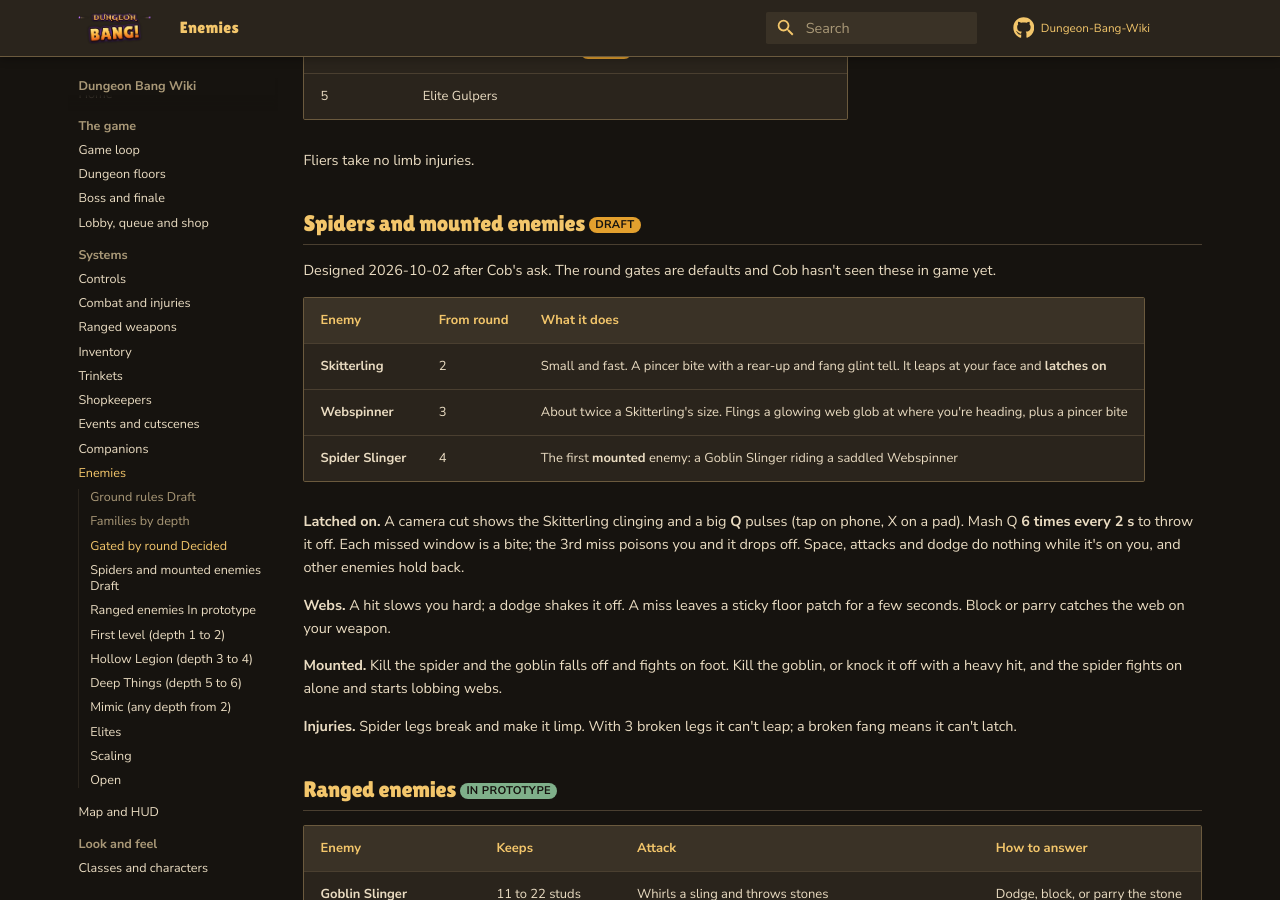
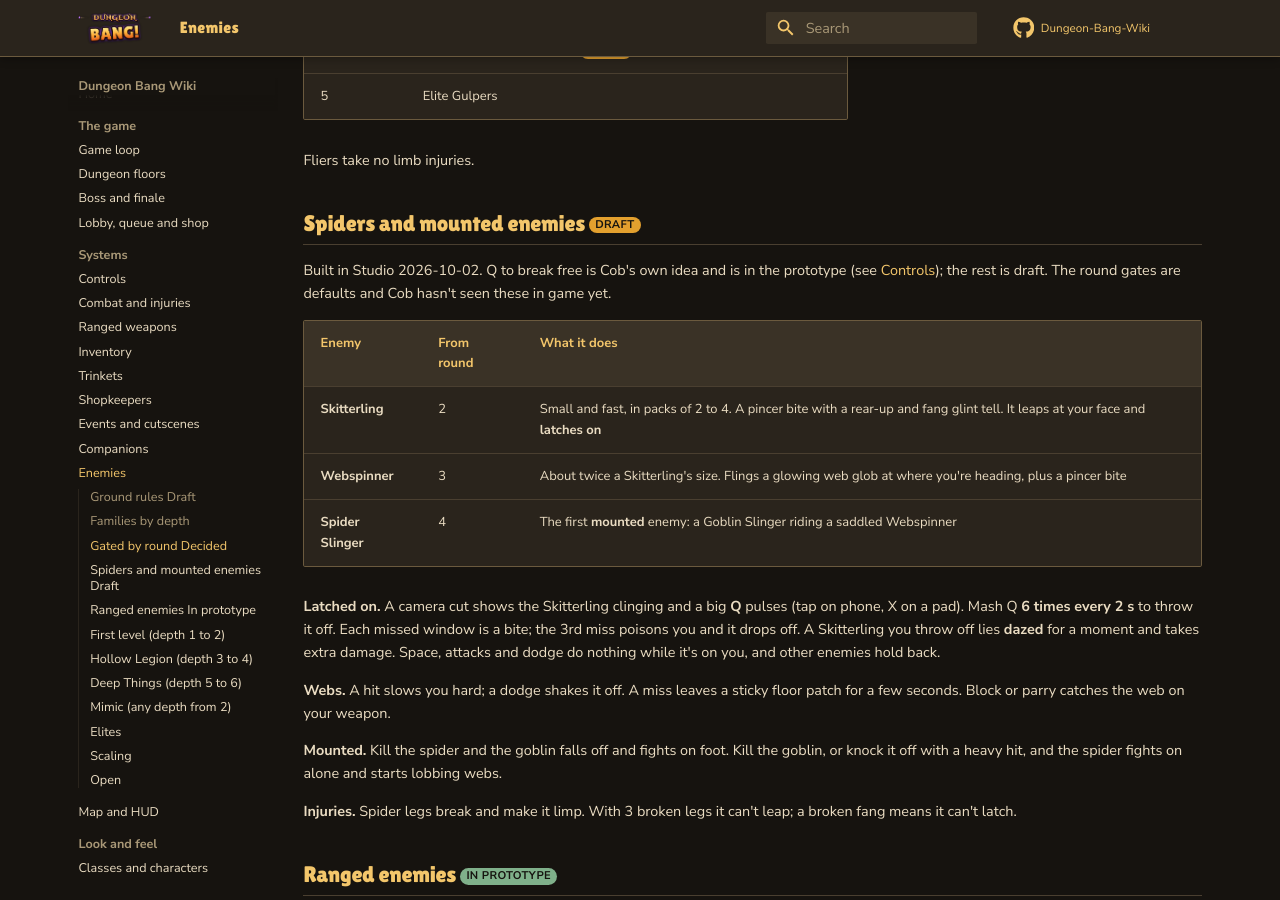
Before and after one commit to iamlegendok/Dungeon-Bang-Wiki, an MkDocs documentation site: the page built from docs/enemies.md, in a window 1280 px wide and 900 px high, scrolled down 1404 px. Built offline with MkDocs 1.6.1 and Material for MkDocs 9.7.7, drawn with Linux system fonts in a browser that asks for light colours; comment, search, counter and statistics services are not loaded.

Commit message:
Spider break-free is final; add Skitterling packs and daze
Co-Authored-By: Claude Opus 5.5 (1M context) <noreply@anthropic.com>
Claude-Session: https://claude.ai/code/session_01BBz4VfGTsvBuNKXe58LieA

```diff
--- a/docs/enemies.md
+++ b/docs/enemies.md
@@ -41,15 +41,15 @@ Fliers take no limb injuries.
 
 ## Spiders and mounted enemies <span class="tag draft">Draft</span> { #spiders }
 
-Designed 2026-10-02 after Cob's ask. The round gates are defaults and Cob hasn't seen these in game yet.
+Built in Studio 2026-10-02. Q to break free is Cob's own idea and is in the prototype (see [Controls](controls.md#fighting)); the rest is draft. The round gates are defaults and Cob hasn't seen these in game yet.
 
 | Enemy | From round | What it does |
 |-|-|-|
-| **Skitterling** | 2 | Small and fast. A pincer bite with a rear-up and fang glint tell. It leaps at your face and **latches on** |
+| **Skitterling** | 2 | Small and fast, in packs of 2 to 4. A pincer bite with a rear-up and fang glint tell. It leaps at your face and **latches on** |
 | **Webspinner** | 3 | About twice a Skitterling's size. Flings a glowing web glob at where you're heading, plus a pincer bite |
 | **Spider Slinger** | 4 | The first **mounted** enemy: a Goblin Slinger riding a saddled Webspinner |
 
-**Latched on.** A camera cut shows the Skitterling clinging and a big **Q** pulses (tap on phone, X on a pad). Mash Q **6 times every 2 s** to throw it off. Each missed window is a bite; the 3rd miss poisons you and it drops off. Space, attacks and dodge do nothing while it's on you, and other enemies hold back.
+**Latched on.** A camera cut shows the Skitterling clinging and a big **Q** pulses (tap on phone, X on a pad). Mash Q **6 times every 2 s** to throw it off. Each missed window is a bite; the 3rd miss poisons you and it drops off. A Skitterling you throw off lies **dazed** for a moment and takes extra damage. Space, attacks and dodge do nothing while it's on you, and other enemies hold back.
 
 **Webs.** A hit slows you hard; a dodge shakes it off. A miss leaves a sticky floor patch for a few seconds. Block or parry catches the web on your weapon.
 
```
Also changed, not shown: docs/controls.md (+2 -2 lines).
